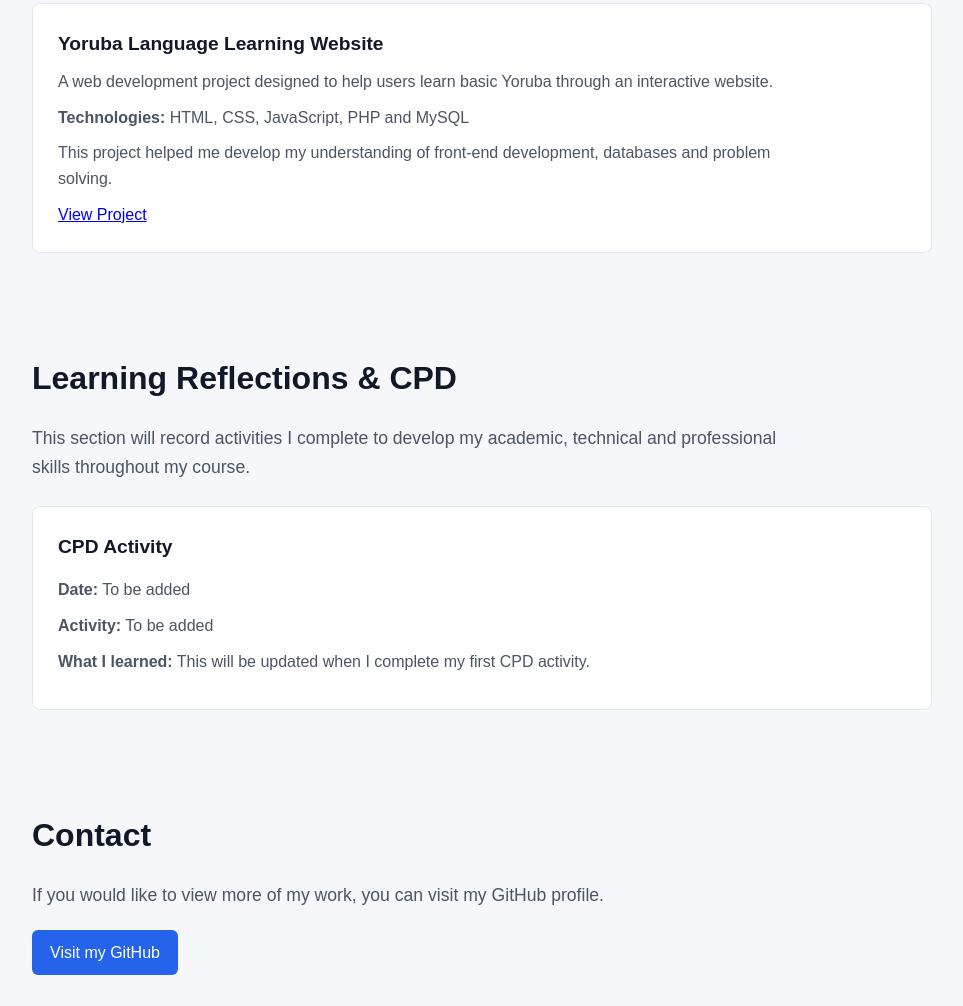
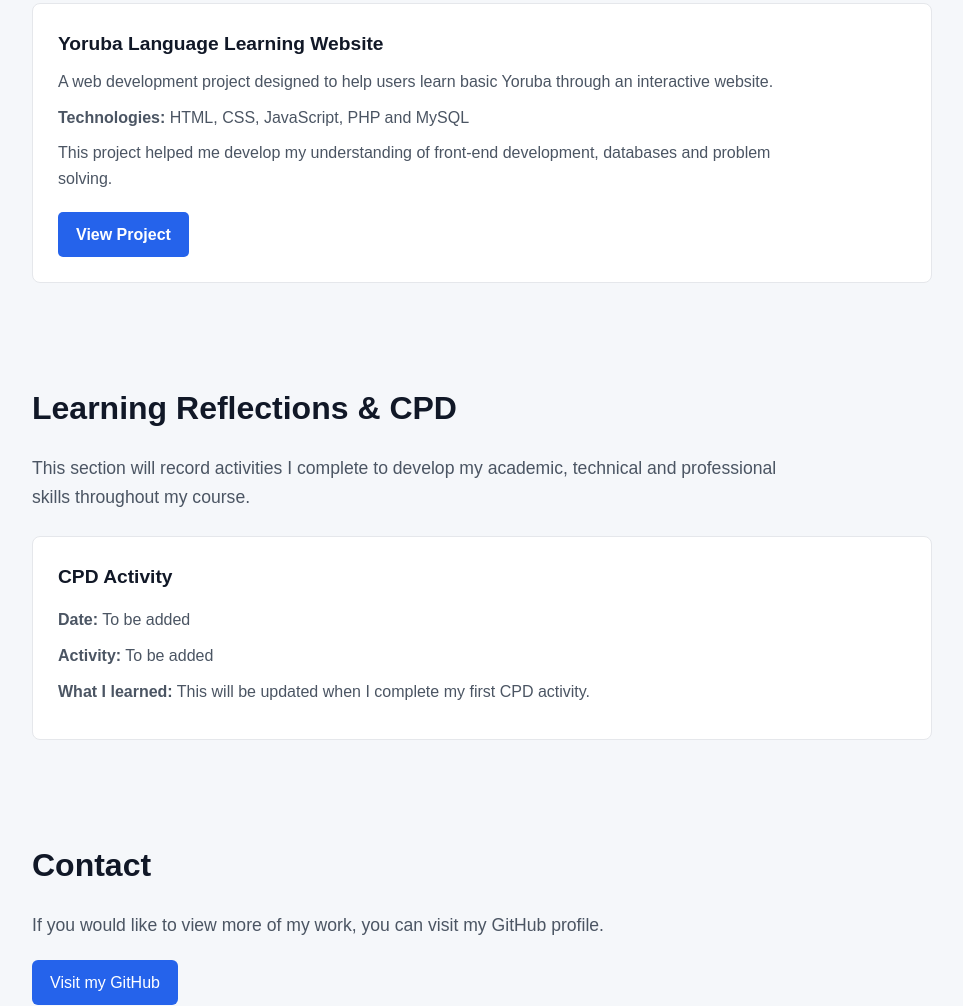
Before and after one commit to Jwhizz16/Joshua-portfolio, a plain HTML site: page index.html in a window 1280 px wide. Shown: the part 1412-2418 px from the top of the page, without its empty margins (96-1059 px from the left). Drawn offline with Linux system fonts and the light colour scheme.

Commit message:
Update style.css

```diff
--- a/style.css
+++ b/style.css
@@ -257,6 +257,19 @@ nav {
 #contact a:hover {
     background-color: #1d4ed8;
 }
+
+.project-button {
+    display: inline-block;
+    margin-top: 10px;
+    padding: 10px 18px;
+    background-color: #2563eb;
+    color: white;
+    text-decoration: none;
+    border-radius: 5px;
+    font-weight: 600;
+}
+
+
 /* Mobile */
 
 @media (max-width: 600px) {
```
